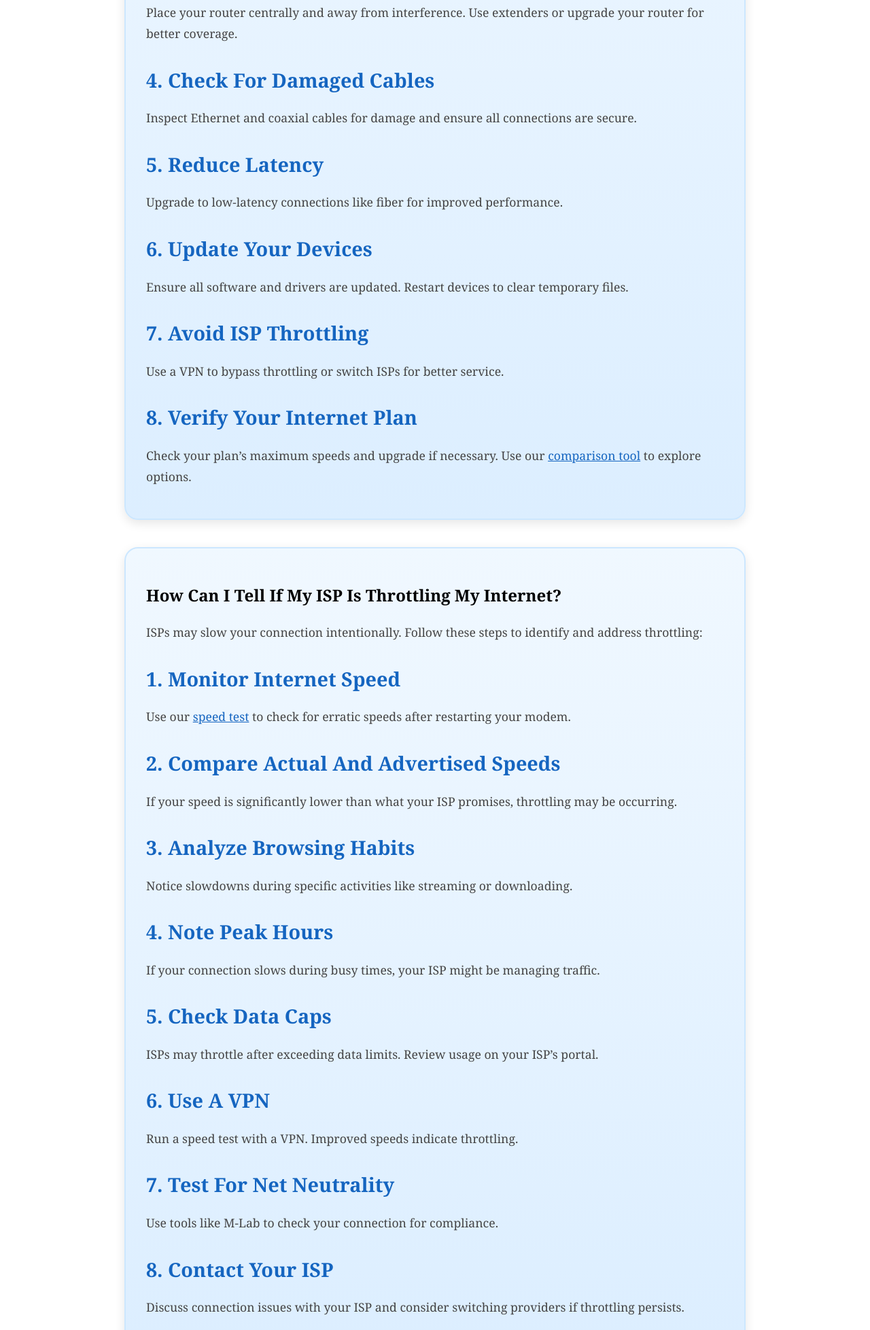
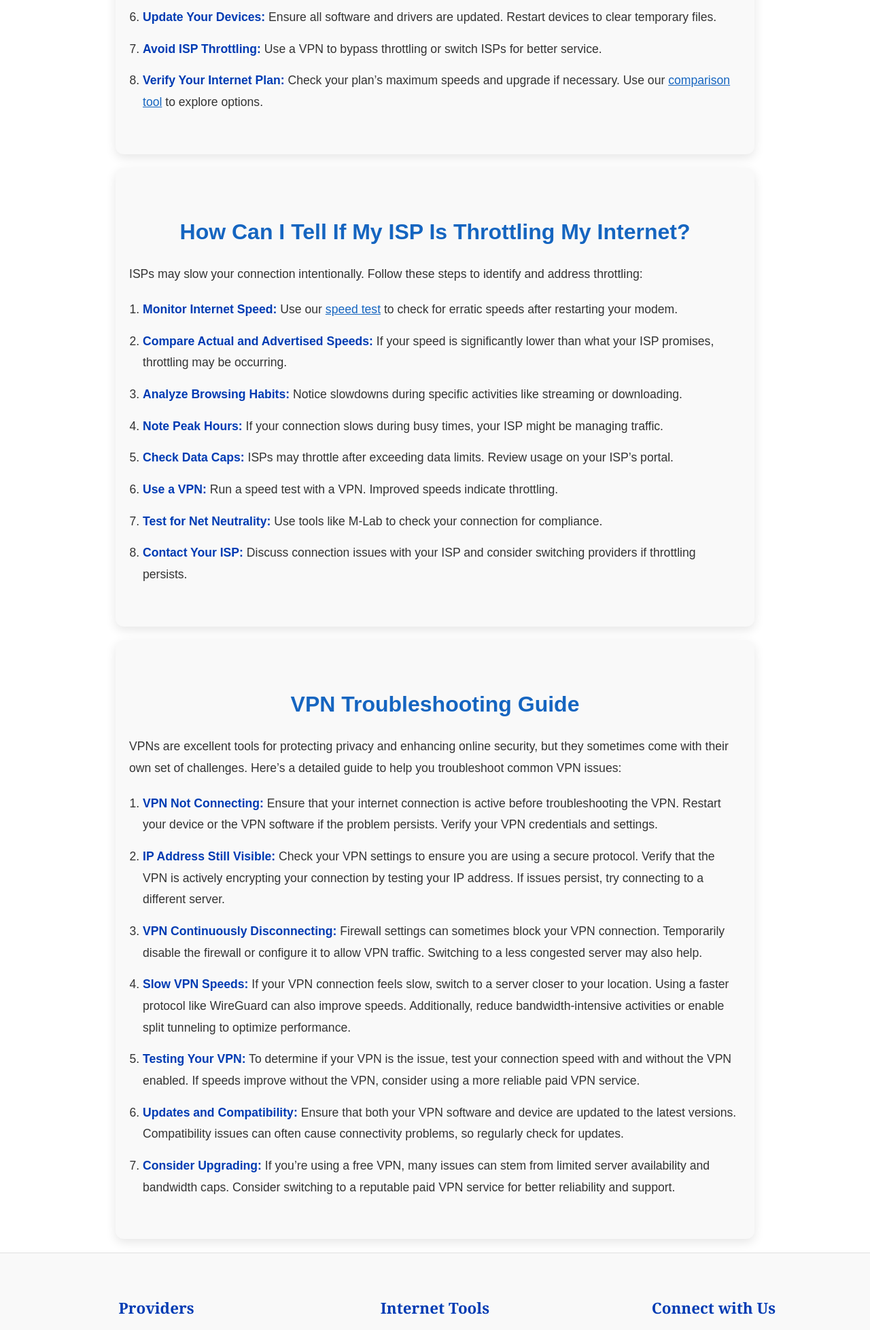
Before and after one commit to subhanm1143/InternetWebsite, a website: page resources.html in a window 1280 px wide. Shown: the part 1689-3646 px from the top of the page at 68% size. Drawn offline with nearby package versions, Linux system fonts and the light colour scheme.

Commit message:
Added contact us fix

```diff
--- a/css/resources.css
+++ b/css/resources.css
@@ -111,60 +111,60 @@
 }
 
 /* Improved Bubble Styling for Fixes Sections */
-.fixes {
-    background: linear-gradient(to bottom, #f0f8ff, #dceeff);
-    border: 2px solid #cce7ff;
-    border-radius: 20px;
-    padding: 30px;
+.article-section {
+    background: #f9f9f9;
+    padding: 40px 20px;
     margin: 20px auto;
+    border-radius: 12px;
     box-shadow: 0 5px 15px rgba(0, 0, 0, 0.1);
-    max-width: 850px;
-    text-align: left;
+    max-width: 900px;
     transition: transform 0.3s ease, box-shadow 0.3s ease;
 }
 
-.fixes h3 {
-    font-size: 1.8em;
-    color: #1565c0;
-    margin-bottom: 10px;
-    font-weight: bold;
-    text-transform: capitalize;
+.article-section:hover {
+    transform: translateY(-5px);
+    box-shadow: 0 10px 25px rgba(0, 0, 0, 0.2);
 }
 
-.fixes p {
-    font-size: 1.1em;
-    color: #444;
+.article-section article {
+    color: #333;
+    font-family: Arial, sans-serif;
     line-height: 1.8;
-    margin-bottom: 15px;
 }
 
-.fixes ul {
-    margin: 10px 0;
-    padding-left: 20px;
-    list-style-type: disc;
-    color: #555;
+.article-section h2 {
+    color: #1565c0;
+    font-size: 2em;
+    margin-bottom: 15px;
+    text-align: center;
 }
 
-.fixes li {
-    margin-bottom: 10px;
+.article-section p {
+    font-size: 1.1em;
+    margin-bottom: 20px;
 }
 
-.fixes a {
+.article-section ol {
+    margin: 20px 0;
+    padding-left: 20px;
+    list-style-type: decimal;
+}
+
+.article-section li {
+    margin-bottom: 15px;
+    font-size: 1.1em;
+}
+
+.article-section li strong {
+    color: #003bb3;
+    font-weight: bold;
+}
+
+.article-section a {
     color: #1565c0;
     text-decoration: underline;
-    transition: color 0.3s ease;
 }
 
-.fixes a:hover {
+.article-section a:hover {
     color: #003bb3;
 }
-
-.fixes:hover {
-    transform: translateY(-3px);
-    box-shadow: 0 8px 20px rgba(0, 0, 0, 0.2);
-}
-
-/* Spacing Between Fixes Sections */
-.fixes + .fixes {
-    margin-top: 40px;
-}
--- a/resources.html
+++ b/resources.html
@@ -72,76 +72,54 @@
             </div>
         </section>
 
-        <section id="fix-slow-internet" class="fixes" data-aos="fade-left" data-aos-duration="2000">
-            <h2>How to Fix Your Slow Internet</h3>
-            <p>Having slow internet can be frustrating. Here are eight steps to troubleshoot and improve your connection:</p>
-            <h3>1. Restart Your Modem and Router</h3>
-            <p>Unplug the power cable, wait 60 seconds, and plug it back in. Allow up to 20 minutes for reboot.</p>
-            <h3>2. Manage Home Network Congestion</h3>
-            <p>Multiple users or devices can cause slow speeds. Use Quality of Service (QoS) settings on your router or upgrade your plan if needed.</p>
-            <h3>3. Improve Wi-Fi Signal</h3>
-            <p>Place your router centrally and away from interference. Use extenders or upgrade your router for better coverage.</p>
-            <h3>4. Check for Damaged Cables</h3>
-            <p>Inspect Ethernet and coaxial cables for damage and ensure all connections are secure.</p>
-            <h3>5. Reduce Latency</h3>
-            <p>Upgrade to low-latency connections like fiber for improved performance.</p>
-            <h3>6. Update Your Devices</h3>
-            <p>Ensure all software and drivers are updated. Restart devices to clear temporary files.</p>
-            <h3>7. Avoid ISP Throttling</h3>
-            <p>Use a VPN to bypass throttling or switch ISPs for better service.</p>
-            <h3>8. Verify Your Internet Plan</h3>
-            <p>Check your plan’s maximum speeds and upgrade if necessary. Use our <a href="compareProviders.html">comparison tool</a> to explore options.</p>
+        <section id="fix-slow-internet" class="article-section" data-aos="fade-up" data-aos-duration="2000">
+            <article>
+                <h2>How to Fix Your Slow Internet</h2>
+                <p>Having slow internet can be frustrating. Here are eight steps to troubleshoot and improve your connection:</p>
+                <ol>
+                    <li><strong>Restart Your Modem and Router:</strong> Unplug the power cable, wait 60 seconds, and plug it back in. Allow up to 20 minutes for reboot.</li>
+                    <li><strong>Manage Home Network Congestion:</strong> Multiple users or devices can cause slow speeds. Use Quality of Service (QoS) settings on your router or upgrade your plan if needed.</li>
+                    <li><strong>Improve Wi-Fi Signal:</strong> Place your router centrally and away from interference. Use extenders or upgrade your router for better coverage.</li>
+                    <li><strong>Check for Damaged Cables:</strong> Inspect Ethernet and coaxial cables for damage and ensure all connections are secure.</li>
+                    <li><strong>Reduce Latency:</strong> Upgrade to low-latency connections like fiber for improved performance.</li>
+                    <li><strong>Update Your Devices:</strong> Ensure all software and drivers are updated. Restart devices to clear temporary files.</li>
+                    <li><strong>Avoid ISP Throttling:</strong> Use a VPN to bypass throttling or switch ISPs for better service.</li>
+                    <li><strong>Verify Your Internet Plan:</strong> Check your plan’s maximum speeds and upgrade if necessary. Use our <a href="compareProviders.html">comparison tool</a> to explore options.</li>
+                </ol>
+            </article>
         </section>
 
-        <section id="isp-throttling" class="fixes" data-aos="fade-left" data-aos-duration="2000">
-            <h2>How Can I Tell If My ISP Is Throttling My Internet?</h3>
-            <p>ISPs may slow your connection intentionally. Follow these steps to identify and address throttling:</p>
-            <h3>1. Monitor Internet Speed</h3>
-            <p>Use our <a href="speed.html">speed test</a> to check for erratic speeds after restarting your modem.</p>
-            <h3>2. Compare Actual and Advertised Speeds</h3>
-            <p>If your speed is significantly lower than what your ISP promises, throttling may be occurring.</p>
-            <h3>3. Analyze Browsing Habits</h3>
-            <p>Notice slowdowns during specific activities like streaming or downloading.</p>
-            <h3>4. Note Peak Hours</h3>
-            <p>If your connection slows during busy times, your ISP might be managing traffic.</p>
-            <h3>5. Check Data Caps</h3>
-            <p>ISPs may throttle after exceeding data limits. Review usage on your ISP’s portal.</p>
-            <h3>6. Use a VPN</h3>
-            <p>Run a speed test with a VPN. Improved speeds indicate throttling.</p>
-            <h3>7. Test for Net Neutrality</h3>
-            <p>Use tools like M-Lab to check your connection for compliance.</p>
-            <h3>8. Contact Your ISP</h3>
-            <p>Discuss connection issues with your ISP and consider switching providers if throttling persists.</p>
+        <section id="isp-throttling" class="article-section" data-aos="fade-up" data-aos-duration="2000">
+            <article>
+                <h2>How Can I Tell If My ISP Is Throttling My Internet?</h2>
+                <p>ISPs may slow your connection intentionally. Follow these steps to identify and address throttling:</p>
+                <ol>
+                    <li><strong>Monitor Internet Speed:</strong> Use our <a href="speed.html">speed test</a> to check for erratic speeds after restarting your modem.</li>
+                    <li><strong>Compare Actual and Advertised Speeds:</strong> If your speed is significantly lower than what your ISP promises, throttling may be occurring.</li>
+                    <li><strong>Analyze Browsing Habits:</strong> Notice slowdowns during specific activities like streaming or downloading.</li>
+                    <li><strong>Note Peak Hours:</strong> If your connection slows during busy times, your ISP might be managing traffic.</li>
+                    <li><strong>Check Data Caps:</strong> ISPs may throttle after exceeding data limits. Review usage on your ISP’s portal.</li>
+                    <li><strong>Use a VPN:</strong> Run a speed test with a VPN. Improved speeds indicate throttling.</li>
+                    <li><strong>Test for Net Neutrality:</strong> Use tools like M-Lab to check your connection for compliance.</li>
+                    <li><strong>Contact Your ISP:</strong> Discuss connection issues with your ISP and consider switching providers if throttling persists.</li>
+                </ol>
+            </article>
         </section>
 
-
-        <section class="fixes" id="vpn-guide" data-aos="fade-left" data-aos-duration="2000">
-            <h2>VPN Troubleshooting Guide</h2>
-            <p>VPNs are excellent tools for protecting privacy and enhancing online security, but they sometimes come with their own set of challenges. Here’s a detailed guide to help you troubleshoot common VPN issues:</p>
-
-            <h3>1. VPN Not Connecting</h3>
-            <p>Ensure that your internet connection is active before troubleshooting the VPN. Restart your device or the VPN software if the problem persists. Verify your VPN credentials and settings.</p>
-
-            <h3>2. IP Address Still Visible</h3>
-            <p>Check your VPN settings to ensure you are using a secure protocol. Verify that the VPN is actively encrypting your connection by testing your IP address. If issues persist, try connecting to a different server.</p>
-
-            <h3>3. VPN Continuously Disconnecting</h3>
-            <p>Firewall settings can sometimes block your VPN connection. Temporarily disable the firewall or configure it to allow VPN traffic. Switching to a less congested server may also help.</p>
-
-            <h3>4. Slow VPN Speeds</h3>
-            <p>If your VPN connection feels slow, switch to a server closer to your location. Using a faster protocol like WireGuard can also improve speeds. Additionally, reduce bandwidth-intensive activities or enable split tunneling to optimize performance.</p>
-
-            <h3>5. Testing Your VPN</h3>
-            <p>To determine if your VPN is the issue, test your connection speed with and without the VPN enabled. If speeds improve without the VPN, consider using a more reliable paid VPN service.</p>
-
-            <h3>6. Updates and Compatibility</h3>
-            <p>Ensure that both your VPN software and device are updated to the latest versions. Compatibility issues can often cause connectivity problems, so regularly check for updates.</p>
-
-            <h3>7. Consider Upgrading</h3>
-            <p>If you’re using a free VPN, many issues can stem from limited server availability and bandwidth caps. Consider switching to a reputable paid VPN service for better reliability and support.</p>
-
-            <h3>Expert Tip</h3>
-            <p>Always troubleshoot systematically, starting with basic connectivity tests before diving into advanced settings. If your VPN continues to have issues, consult the provider’s support team for assistance.</p>
+        <section id="vpn-guide" class="article-section" data-aos="fade-up" data-aos-duration="2000">
+            <article>
+                <h2>VPN Troubleshooting Guide</h2>
+                <p>VPNs are excellent tools for protecting privacy and enhancing online security, but they sometimes come with their own set of challenges. Here’s a detailed guide to help you troubleshoot common VPN issues:</p>
+                <ol>
+                    <li><strong>VPN Not Connecting:</strong> Ensure that your internet connection is active before troubleshooting the VPN. Restart your device or the VPN software if the problem persists. Verify your VPN credentials and settings.</li>
+                    <li><strong>IP Address Still Visible:</strong> Check your VPN settings to ensure you are using a secure protocol. Verify that the VPN is actively encrypting your connection by testing your IP address. If issues persist, try connecting to a different server.</li>
+                    <li><strong>VPN Continuously Disconnecting:</strong> Firewall settings can sometimes block your VPN connection. Temporarily disable the firewall or configure it to allow VPN traffic. Switching to a less congested server may also help.</li>
+                    <li><strong>Slow VPN Speeds:</strong> If your VPN connection feels slow, switch to a server closer to your location. Using a faster protocol like WireGuard can also improve speeds. Additionally, reduce bandwidth-intensive activities or enable split tunneling to optimize performance.</li>
+                    <li><strong>Testing Your VPN:</strong> To determine if your VPN is the issue, test your connection speed with and without the VPN enabled. If speeds improve without the VPN, consider using a more reliable paid VPN service.</li>
+                    <li><strong>Updates and Compatibility:</strong> Ensure that both your VPN software and device are updated to the latest versions. Compatibility issues can often cause connectivity problems, so regularly check for updates.</li>
+                    <li><strong>Consider Upgrading:</strong> If you’re using a free VPN, many issues can stem from limited server availability and bandwidth caps. Consider switching to a reputable paid VPN service for better reliability and support.</li>
+                </ol>
+            </article>
         </section>
 
     </main>
```
Also changed, not shown: contact.html (+7 -6 lines).
